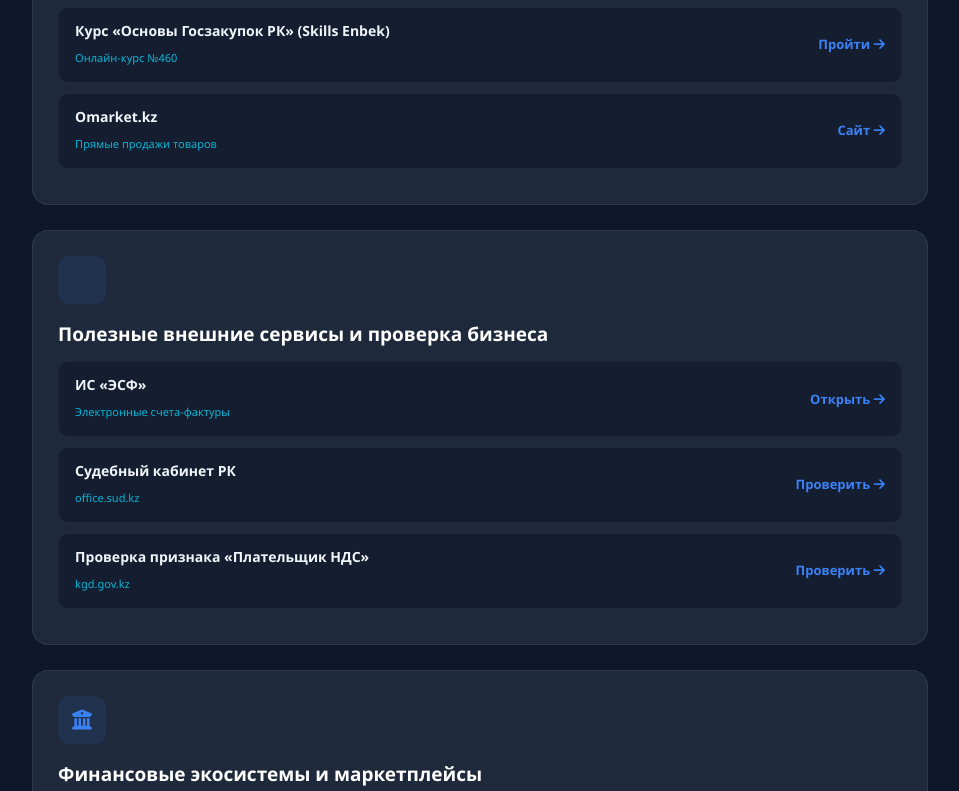
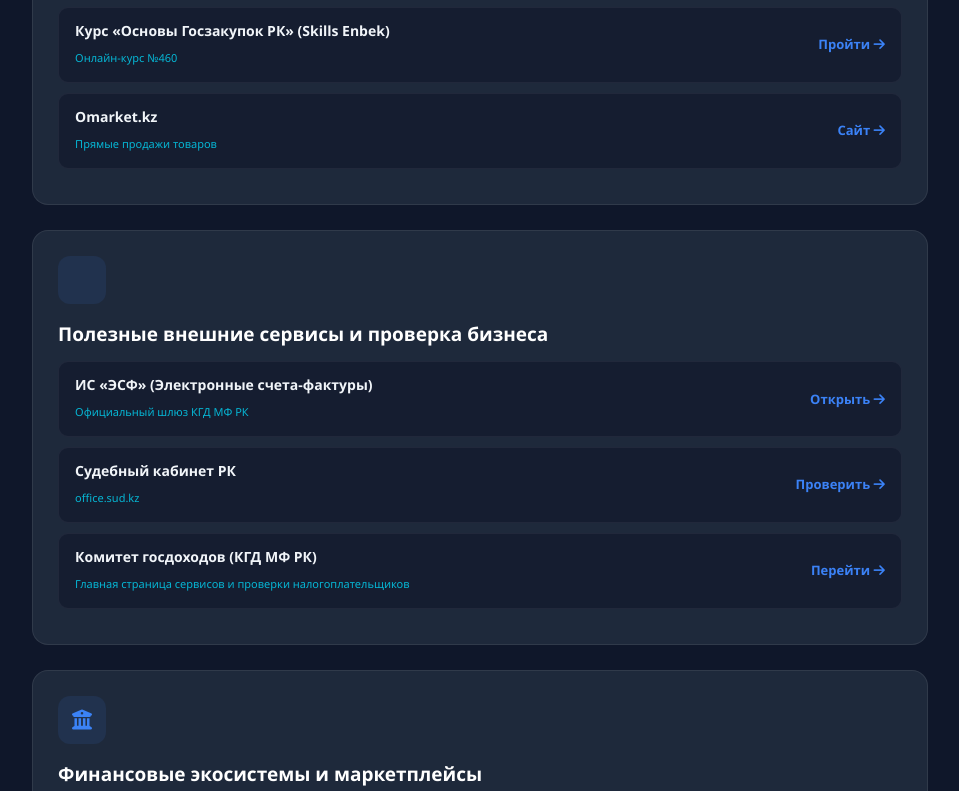
Before and after one commit to Sinbad77x/Kzzakupbot-, a plain HTML site: page index.html in a window 1280 px wide. Shown: the part 1839-2630 px from the top of the page, without its empty margins (160-1119 px from the left). Drawn offline with Linux system fonts and the light colour scheme.

Commit message:
Update index.html

```diff
--- a/index.html
+++ b/index.html
@@ -82,7 +82,7 @@
                 <div class="resource-item"><div class="resource-info"><h4>Портал ТОО «СК-Фармация»</h4><span>Медицина и лекарства</span></div><a href="https://sk-pharmacy.kz" target="_blank" class="resource-btn">Открыть <i class="fa-solid fa-arrow-right"></i></a></div>
                 <div class="resource-item"><div class="resource-info"><h4>Фонд медицинского страхования (ФСМС)</h4><span>fms.kz</span></div><a href="https://fms.kz" target="_blank" class="resource-btn">Открыть <i class="fa-solid fa-arrow-right"></i></a></div>
                 <div class="resource-item"><div class="resource-info"><h4>Евразийский электронный портал</h4><span>mitwork.kz</span></div><a href="https://mitwork.kz" target="_blank" class="resource-btn">Открыть <i class="fa-solid fa-arrow-right"></i></a></div>
-                <div class="resource-item"><div class="resource-info"><h4>ЭТП «Caspy Tender»</h4><span>caspy-tender.kz</span></div><a href="https://caspy-tender.kz" target="_blank" class="resource-btn">Открыть <i class="fa-solid fa-arrow-right"></i></a></div>
+                <div class="resource-item"><div class="resource-info"><h4>ЭТП «Caspy Tender»</h4><span>Коммерческие торги</span></div><a href="https://www.google.com/search?q=caspy-tender.kz" target="_blank" class="resource-btn">Найти <i class="fa-solid fa-arrow-right"></i></a></div>
                 <div class="resource-item"><div class="resource-info"><h4>ЭТП «ETS-Тендер»</h4><span>ets-tender.kz</span></div><a href="https://ets-tender.kz" target="_blank" class="resource-btn">Открыть <i class="fa-solid fa-arrow-right"></i></a></div>
             </div>
             <div class="card" style="grid-column: 1 / -1;">
@@ -95,9 +95,9 @@
             <div class="card" style="grid-column: 1 / -1;">
                 <div class="card-icon"><i class="fa-solid fa-shield-cat"></i></div>
                 <h3>Полезные внешние сервисы и проверка бизнеса</h3>
-                <div class="resource-item"><div class="resource-info"><h4>ИС «ЭСФ»</h4><span>Электронные счета-фактуры</span></div><a href="https://esf.kgd.gov.kz" target="_blank" class="resource-btn">Открыть <i class="fa-solid fa-arrow-right"></i></a></div>
+                <div class="resource-item"><div class="resource-info"><h4>ИС «ЭСФ» (Электронные счета-фактуры)</h4><span>Официальный шлюз КГД МФ РК</span></div><a href="https://esf.kgd.gov.kz" target="_blank" class="resource-btn">Открыть <i class="fa-solid fa-arrow-right"></i></a></div>
                 <div class="resource-item"><div class="resource-info"><h4>Судебный кабинет РК</h4><span>office.sud.kz</span></div><a href="https://office.sud.kz" target="_blank" class="resource-btn">Проверить <i class="fa-solid fa-arrow-right"></i></a></div>
-                <div class="resource-item"><div class="resource-info"><h4>Проверка признака «Плательщик НДС»</h4><span>kgd.gov.kz</span></div><a href="https://kgd.gov.kz/ru/services/nds_check" target="_blank" class="resource-btn">Проверить <i class="fa-solid fa-arrow-right"></i></a></div>
+                <div class="resource-item"><div class="resource-info"><h4>Комитет госдоходов (КГД МФ РК)</h4><span>Главная страница сервисов и проверки налогоплательщиков</span></div><a href="https://kgd.gov.kz" target="_blank" class="resource-btn">Перейти <i class="fa-solid fa-arrow-right"></i></a></div>
             </div>
             <div class="card" style="grid-column: 1 / -1;">
                 <div class="card-icon"><i class="fa-solid fa-building-columns"></i></div>
@@ -133,4 +133,4 @@
         }
     </script>
 </body>
-                                                                                                                                                           </html>
+</html>
```
